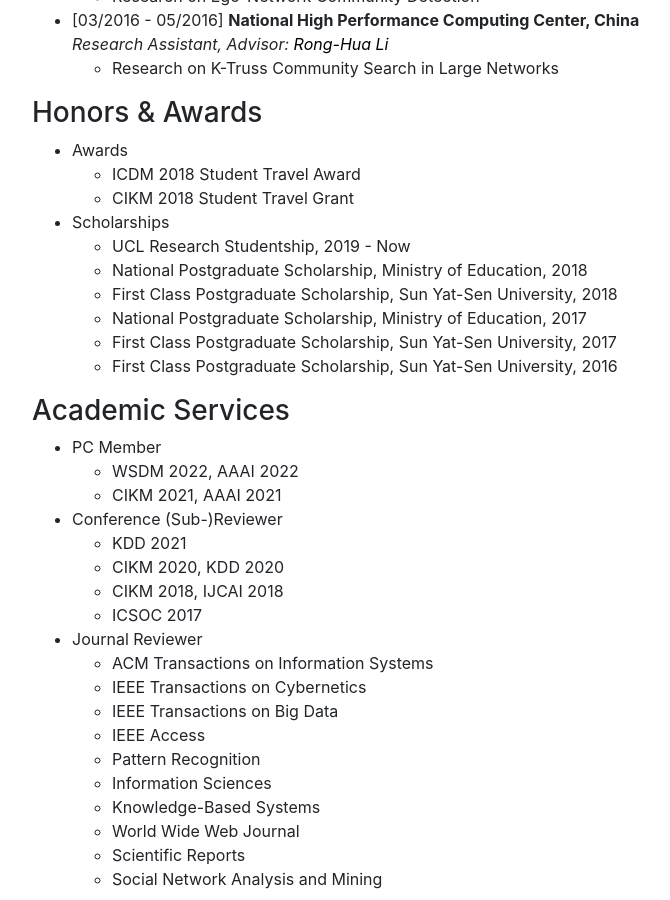
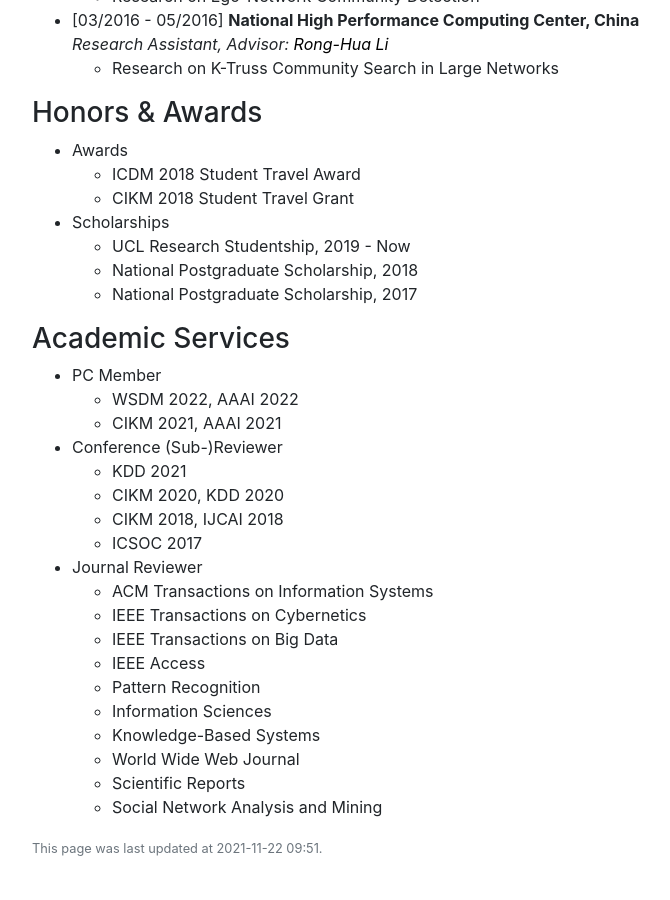
Before and after one commit to smartyfh/marvelous-mars-26de4, a Jekyll site: the page built from pages/about.md, in a window 1280 px wide and 900 px high, scrolled down 837 px. Shown: the whole window, without its empty margins (73-743 px from the left). Built offline with Jekyll 4.4.1, drawn with Linux system fonts in a browser that asks for light colours; nearby versions of some CDN libraries; comment, search, counter and statistics services are not loaded.

Commit message:
Update about.md

```diff
--- a/pages/about.md
+++ b/pages/about.md
@@ -53,11 +53,8 @@ last-updated: 2020-10-30 5:55 PM
 
 + Scholarships
   - UCL Research Studentship, 2019 - Now
-  - National Postgraduate Scholarship, Ministry of Education, 2018
-  - First Class Postgraduate Scholarship, Sun Yat-Sen University, 2018
-  - National Postgraduate Scholarship, Ministry of Education, 2017
-  - First Class Postgraduate Scholarship, Sun Yat-Sen University, 2017
-  - First Class Postgraduate Scholarship, Sun Yat-Sen University, 2016
+  - National Postgraduate Scholarship, 2018
+  - National Postgraduate Scholarship, 2017
 
 ### Academic Services
 
```
